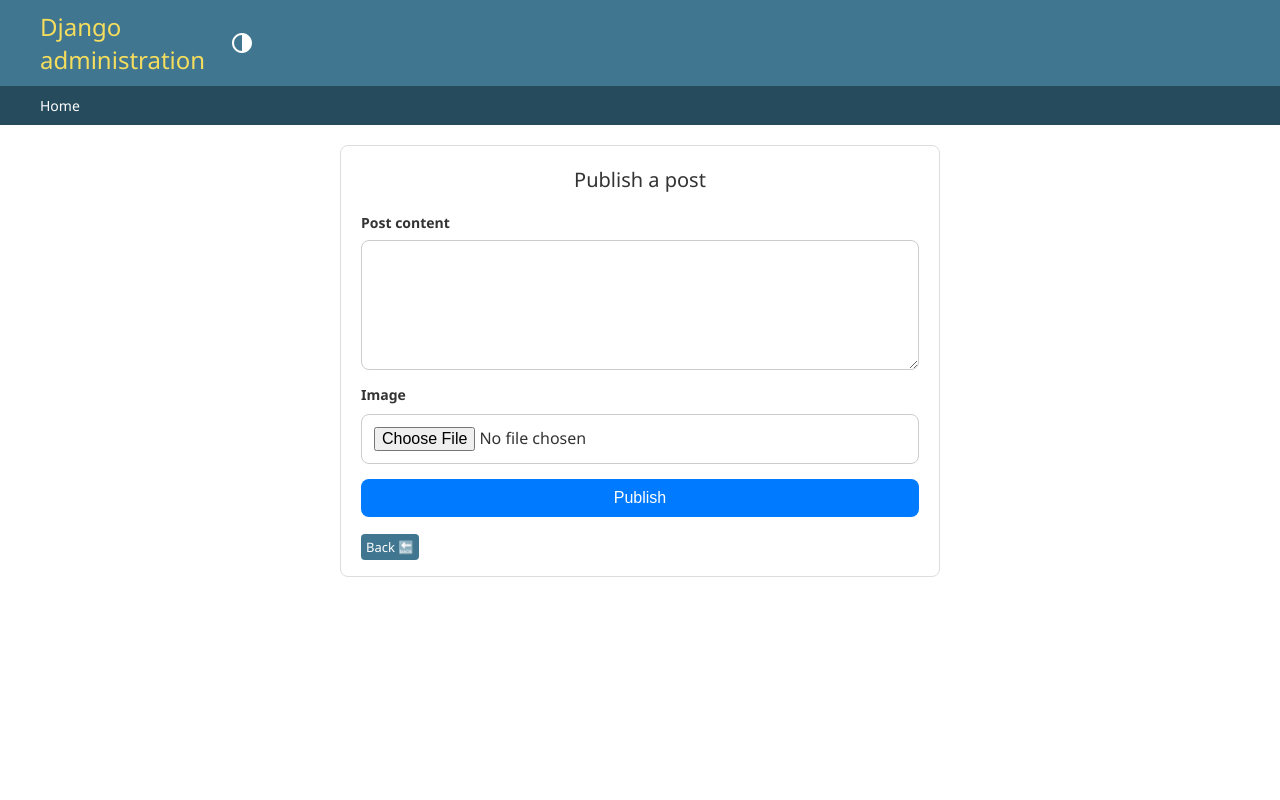
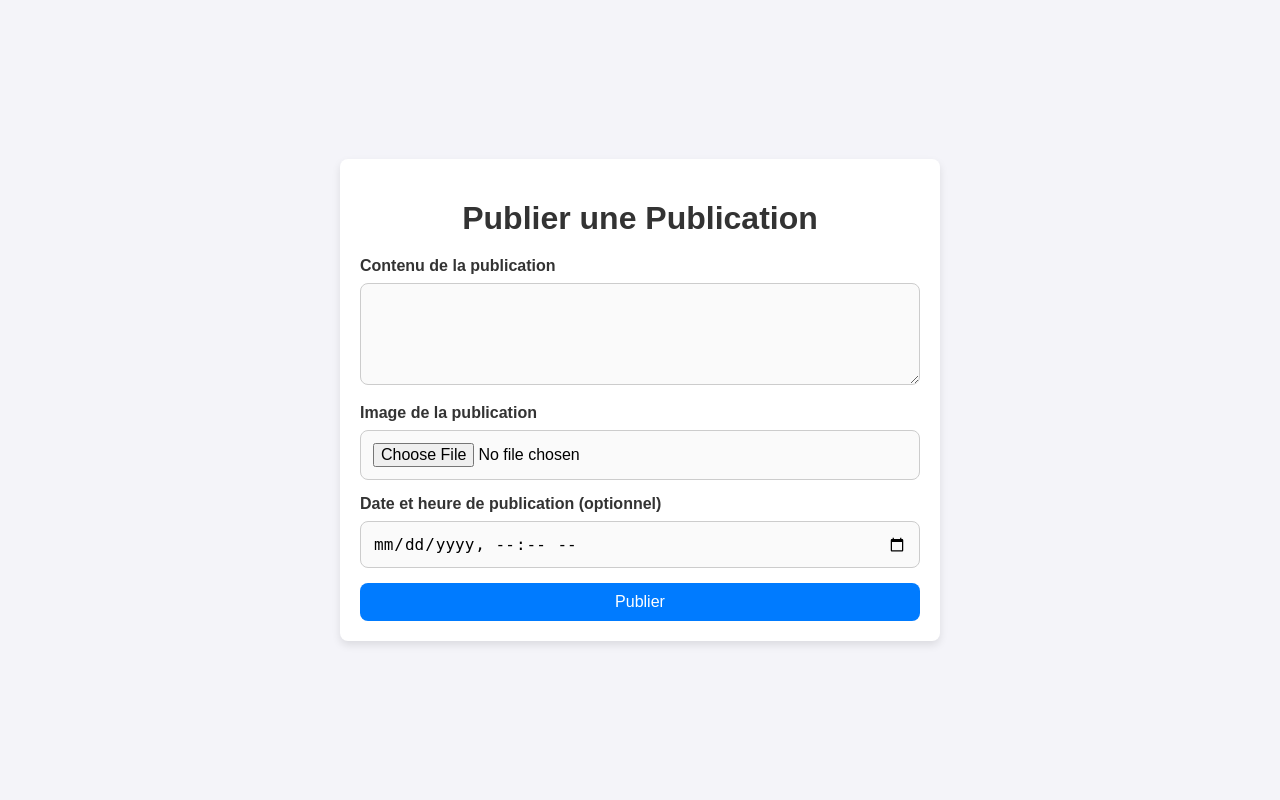
Before and after one commit to Ravaka82/instagram_manager, a Django app: template instagram/templates/admin/publication_content_form.html in a window 1280 px wide. Run offline with Django 5.2, Linux system fonts and the light colour scheme; the template is opened without the code that fills it, so the values that code supplies are empty.

Commit message:
Planification publication

```diff
--- a/instagram/admin.py
+++ b/instagram/admin.py
@@ -88,7 +88,7 @@ class InstagramUserAdmin(admin.ModelAdmin):
                 self.message_user(request, "❌ Aucune image sélectionnée.", level=messages.ERROR)
                 return HttpResponseRedirect('..')
 
-            file_path = os.path.join('media/uploads/', image.name)
+            file_path = os.path.join('media/', image.name)
             try:
                 with open(file_path, 'wb') as f:
                     for chunk in image.chunks():
--- a/instagram/templates/admin/publication_content_form.html
+++ b/instagram/templates/admin/publication_content_form.html
@@ -1,56 +1,47 @@
-    {% extends "admin/base_site.html" %}
-    {% load static %}
-
-    {% block content %}
-    <div class="form-container">
-      <h1>Publish a post</h1>
-      <form method="POST" enctype="multipart/form-data">
-        {% csrf_token %}
-
-        <label for="content">Post content</label>
-        <textarea
-          name="content"
-          id="content"
-          rows="4"
-          cols="50"
-          required
-        ></textarea>
-
-        <label for="image">Image</label>
-        <input type="file" name="image" id="image" accept="image/*" required />
-
-        <button type="submit">Publish</button>
-        <br><br>
-
-        <a href="{% url 'admin:instagram_instagramuser_changelist' %}" class="button button-secondary">Back 🔙</a>
-      </form>
-    </div>
-
+<!DOCTYPE html>
+<html lang="fr">
+  <head>
+    <meta charset="UTF-8" />
+    <meta name="viewport" content="width=device-width, initial-scale=1.0" />
+    <title>Formulaire de Publication</title>
     <style>
+      body {
+        font-family: Arial, sans-serif;
+        background-color: #f4f4f9;
+        margin: 0;
+        padding: 0;
+        display: flex;
+        justify-content: center;
+        align-items: center;
+        height: 100vh;
+      }
 
       .form-container {
+        background-color: #fff;
         padding: 20px;
         border-radius: 8px;
+        box-shadow: 0 4px 8px rgba(0, 0, 0, 0.1);
+        width: 100%;
+        max-width: 600px;
         box-sizing: border-box;
-        border: 1px solid #ddd;
-        width: 50%;
-        margin-left: 25%;
-        margin-right: 25%;
       }
 
       h1 {
         text-align: center;
+        color: #333;
         margin-bottom: 20px;
       }
 
       label {
         font-weight: bold;
+        color: #333;
         margin-bottom: 8px;
         display: inline-block;
       }
 
       textarea,
-      input[type="file"] {
+      input[type="file"],
+      input[type="datetime-local"] {
         width: 100%;
         padding: 12px;
         margin-bottom: 15px;
@@ -58,6 +49,7 @@
         border-radius: 8px;
         font-size: 16px;
         box-sizing: border-box;
+        background-color: #fafafa;
       }
 
       button {
@@ -81,6 +73,7 @@
       }
 
       .form-footer a {
+        color: #007bff;
         text-decoration: none;
       }
 
@@ -88,4 +81,24 @@
         text-decoration: underline;
       }
     </style>
-    {% endblock %}
+  </head>
+  <body>
+    <div class="form-container">
+        <h1>Publier une Publication</h1>
+        <form method="POST" enctype="multipart/form-data">
+            {% csrf_token %}
+
+            <label for="content">Contenu de la publication</label>
+            <textarea name="content" id="content" rows="4" cols="50" required></textarea>
+
+            <label for="image">Image de la publication</label>
+            <input type="file" name="image" id="image" accept="image/*" required />
+
+            <label for="schedule">Date et heure de publication (optionnel)</label>
+            <input type="datetime-local" name="schedule" id="schedule" />
+
+            <button type="submit">Publier</button>
+        </form>
+    </div>
+</body>
+</html>
```
Also changed, not shown: instagram/core/instagram_service.py (+64 -16 lines), instagram/models.py (+16 -6 lines), db.sqlite3.
